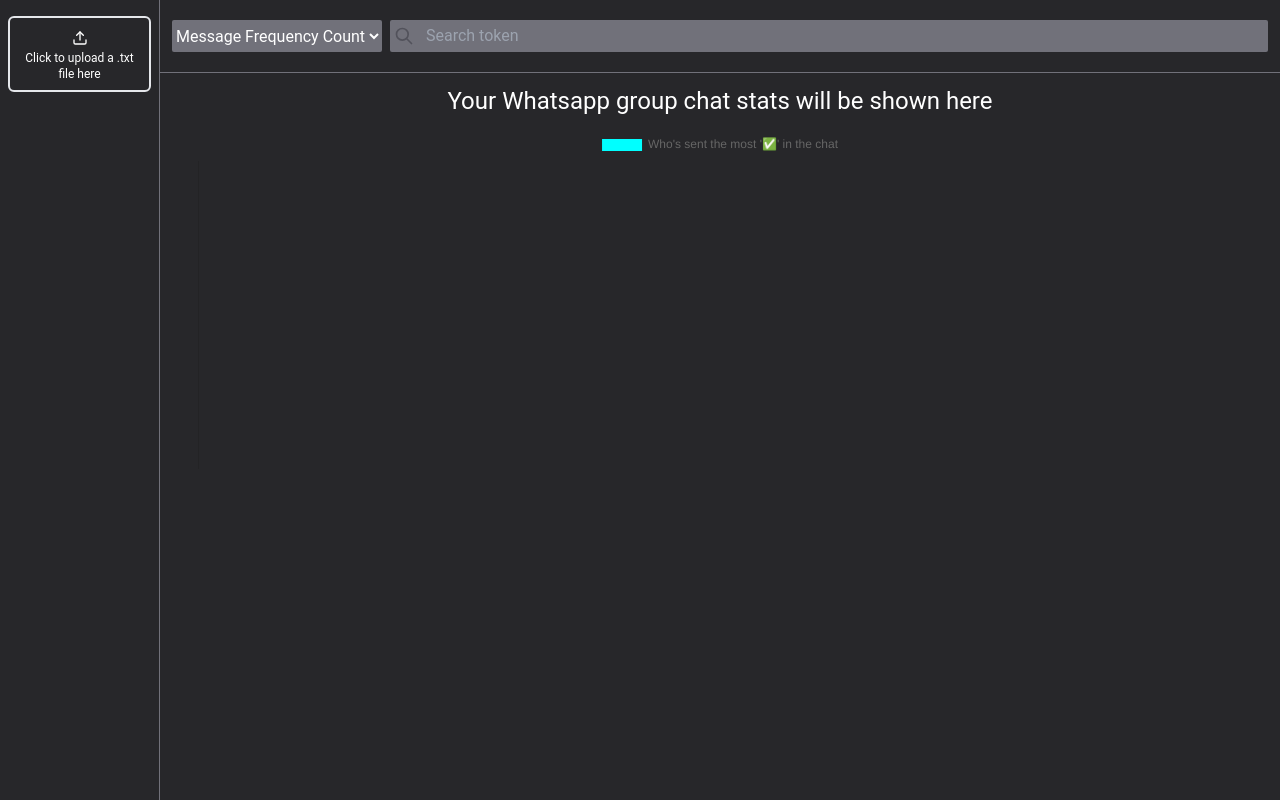
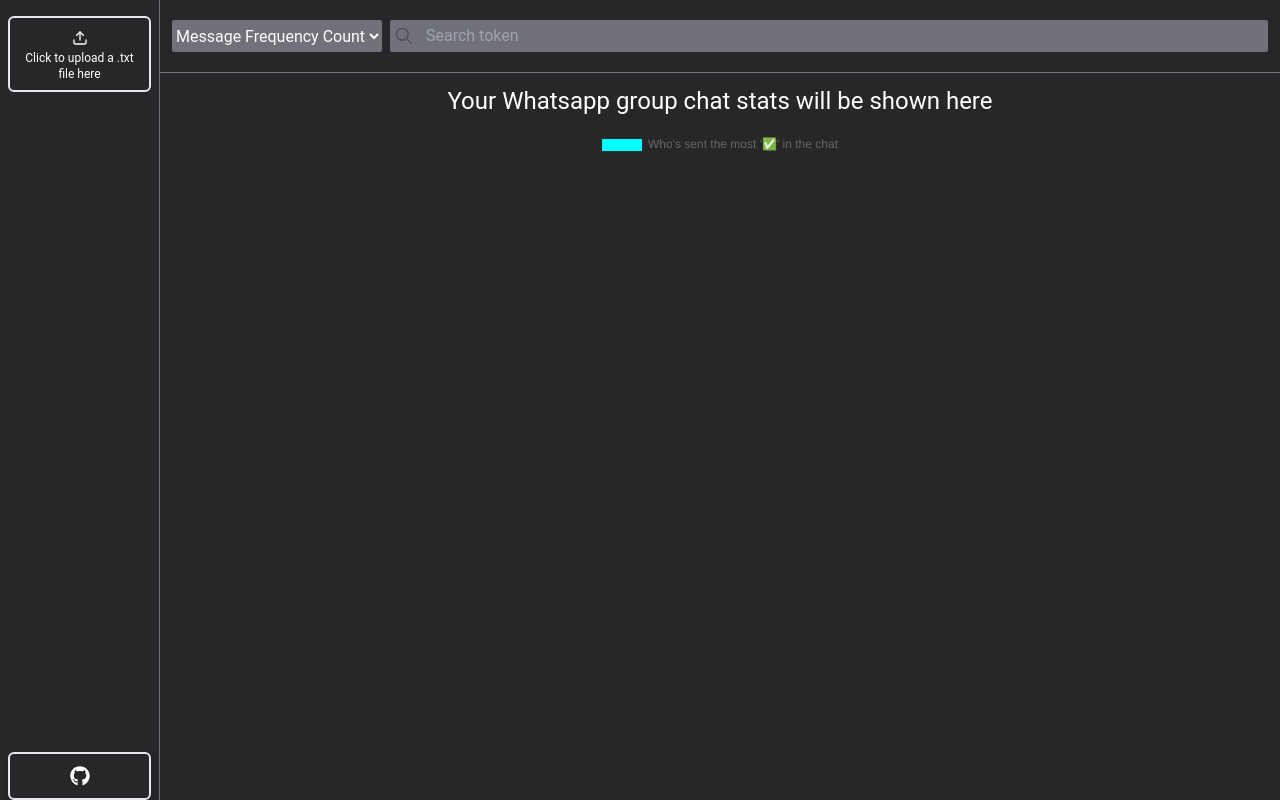
Before and after one commit to HaroldObasi/chat-visualizer, a Next.js app: page / in a window 1280 px wide. Built offline with nearby package versions, Linux system fonts and the light colour scheme.

Commit message:
added button with github url

```diff
--- a/src/components/layout/Sidebar/index.jsx
+++ b/src/components/layout/Sidebar/index.jsx
@@ -1,6 +1,7 @@
 import { useGlobalContext } from "@/contexts/AppContext";
 import React, { useRef } from "react";
 import { FiUpload, FiCheck } from "react-icons/fi";
+import { FaGithub } from "react-icons/fa";
 
 const Sidebar = () => {
   const { sidebarOpen, fileName, setFileName, setFileContent, setSearchToken } =
@@ -34,7 +35,7 @@
     <div
       className={`${
         sidebarOpen ? "w-40" : "w-20"
-      }  bg-zinc-800 h-screen px-2 border-r border-zinc-500 pt-4`}
+      }  bg-zinc-800 h-screen px-2 border-r border-zinc-500 pt-4 flex flex-col justify-between`}
     >
       <button
         onClick={onClickUpload}
@@ -61,6 +62,15 @@
           onChange={handleFileChange}
         />
       </button>
+
+      <a
+        href="https://github.com/HaroldObasi/chat-visualizer"
+        target="_blank"
+        rel="noopener noreferrer"
+        className="inline-flex flex-shrink-0 justify-center rounded-md border-2 bg-transparent hover:bg-zinc-500 text-white p-3 shadow-md transition duration-300 ease-in-out"
+      >
+        <FaGithub className="text-xl text-center" />
+      </a>
     </div>
   );
 };
```
